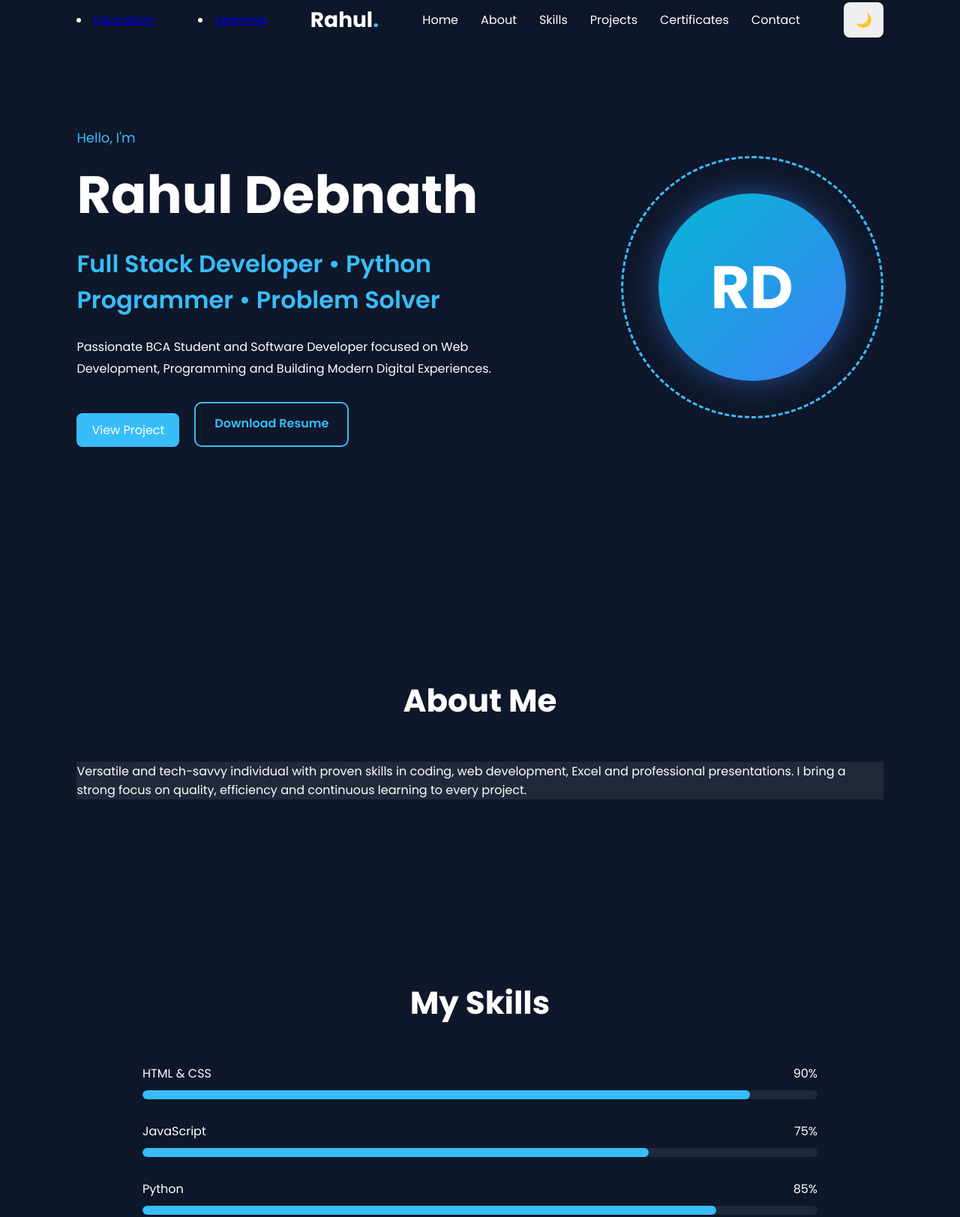
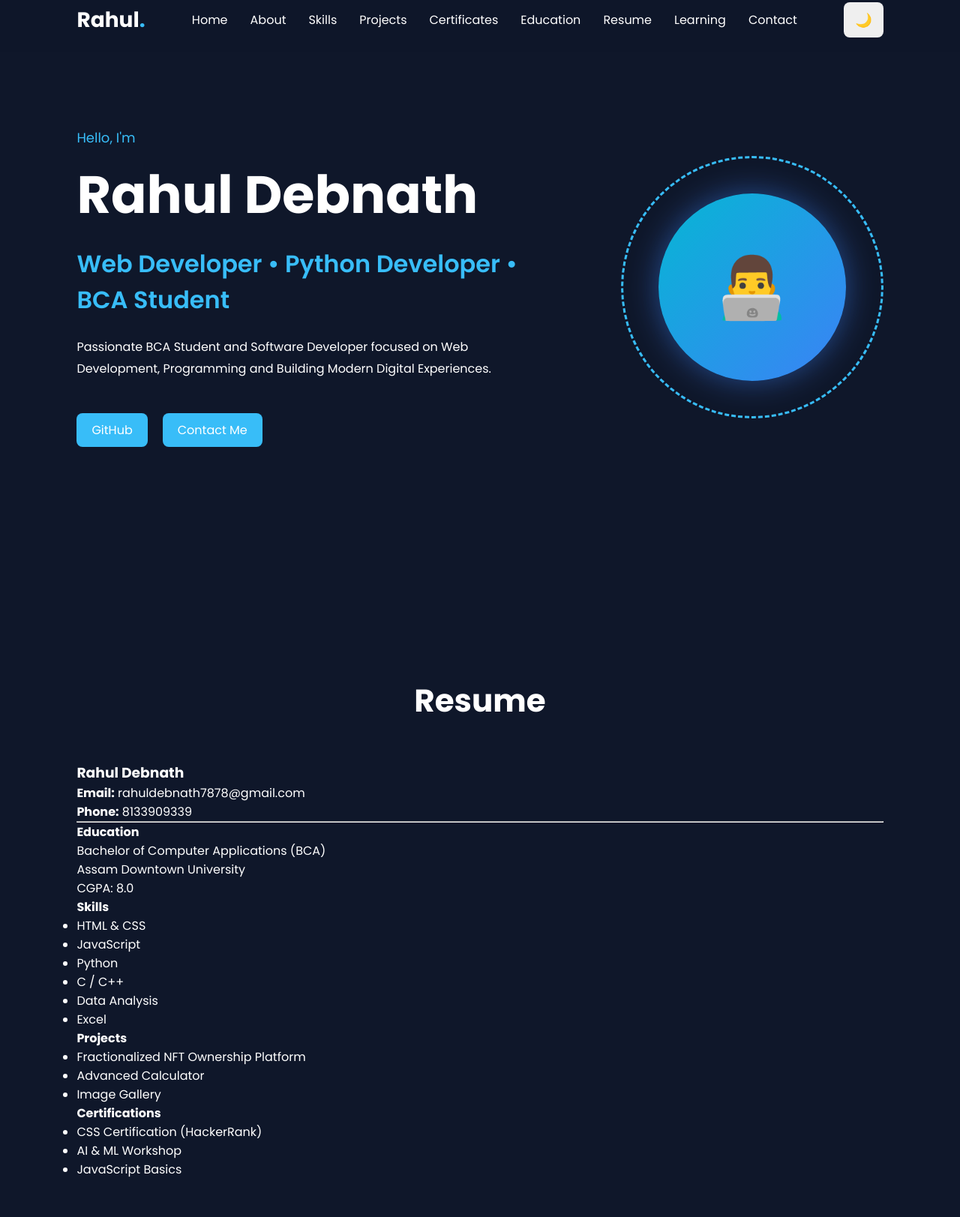
Before and after one commit to Asiviguy/CodeAlpha_Portfolio, a plain HTML site: page index.html in a window 1280 px wide. Shown: the part 17-1640 px from the top of the page at 75% size. Drawn offline with Linux system fonts and the light colour scheme.

Commit message:
Update index.html

```diff
--- a/index.html
+++ b/index.html
@@ -20,8 +20,6 @@
     <!-- NAVBAR -->
 
     <nav class="navbar">
-        <li><a href="#education">Education</a></li>
-<li><a href="#learning">Learning</a></li>
 
     <div class="logo">
         Rahul<span>.</span>
@@ -33,6 +31,9 @@
         <li><a href="#skills">Skills</a></li>
         <li><a href="#projects">Projects</a></li>
         <li><a href="#certifications">Certificates</a></li>
+        <li><a href="#education">Education</a></li>
+        <li><a href="#resume">Resume</a></li>
+        <li><a href="#learning">Learning</a></li>
         <li><a href="#contact">Contact</a></li>
     </ul>
 
@@ -51,8 +52,7 @@
         <h1>Rahul Debnath</h1>
 
         <h2 class="hero-role">
-    Full Stack Developer • Python Programmer
-    • Problem Solver
+            Web Developer • Python Developer • BCA Student
         </h2>
 
         <p class="hero-description">
@@ -62,13 +62,76 @@
 
         <div class="hero-buttons">
 
-                <a href="https://github.com/Asiviguy/CodeAlpha_Calculator" target="_blank" class="project-btn">
-    View Project
+            <a href="https://github.com/Asiviguy" target="_blank" class="project-btn">
+                GitHub
             </a>
 
-                <a href="resume.pdf" class="btn secondary-btn" download>
-                    Download Resume
+            <a href="#contact" class="project-btn">
+                Contact Me
             </a>
+
+        </div>
+
+    </div>
+
+    <div class="image-placeholder">
+        <div class="avatar-circle">
+            👨‍💻
+        </div>
+    </div>
+
+</section>
+<section id="resume" class="section">
+
+    <h2 class="section-title">Resume</h2>
+
+    <div class="resume-card">
+
+        <h3>Rahul Debnath</h3>
+
+        <p><strong>Email:</strong> rahuldebnath7878@gmail.com</p>
+        <p><strong>Phone:</strong> 8133909339</p>
+
+        <hr>
+
+        <h4>Education</h4>
+
+        <p>
+            Bachelor of Computer Applications (BCA)<br>
+            Assam Downtown University<br>
+            CGPA: 8.0
+        </p>
+
+        <h4>Skills</h4>
+
+        <ul>
+            <li>HTML & CSS</li>
+            <li>JavaScript</li>
+            <li>Python</li>
+            <li>C / C++</li>
+            <li>Data Analysis</li>
+            <li>Excel</li>
+        </ul>
+
+        <h4>Projects</h4>
+
+        <ul>
+            <li>Fractionalized NFT Ownership Platform</li>
+            <li>Advanced Calculator</li>
+            <li>Image Gallery</li>
+        </ul>
+
+        <h4>Certifications</h4>
+
+        <ul>
+            <li>CSS Certification (HackerRank)</li>
+            <li>AI & ML Workshop</li>
+            <li>JavaScript Basics</li>
+        </ul>
+
+    </div>
+
+</section>
 
             </div>
 
```
Lines whose indentation alone changed are shown as unchanged.
